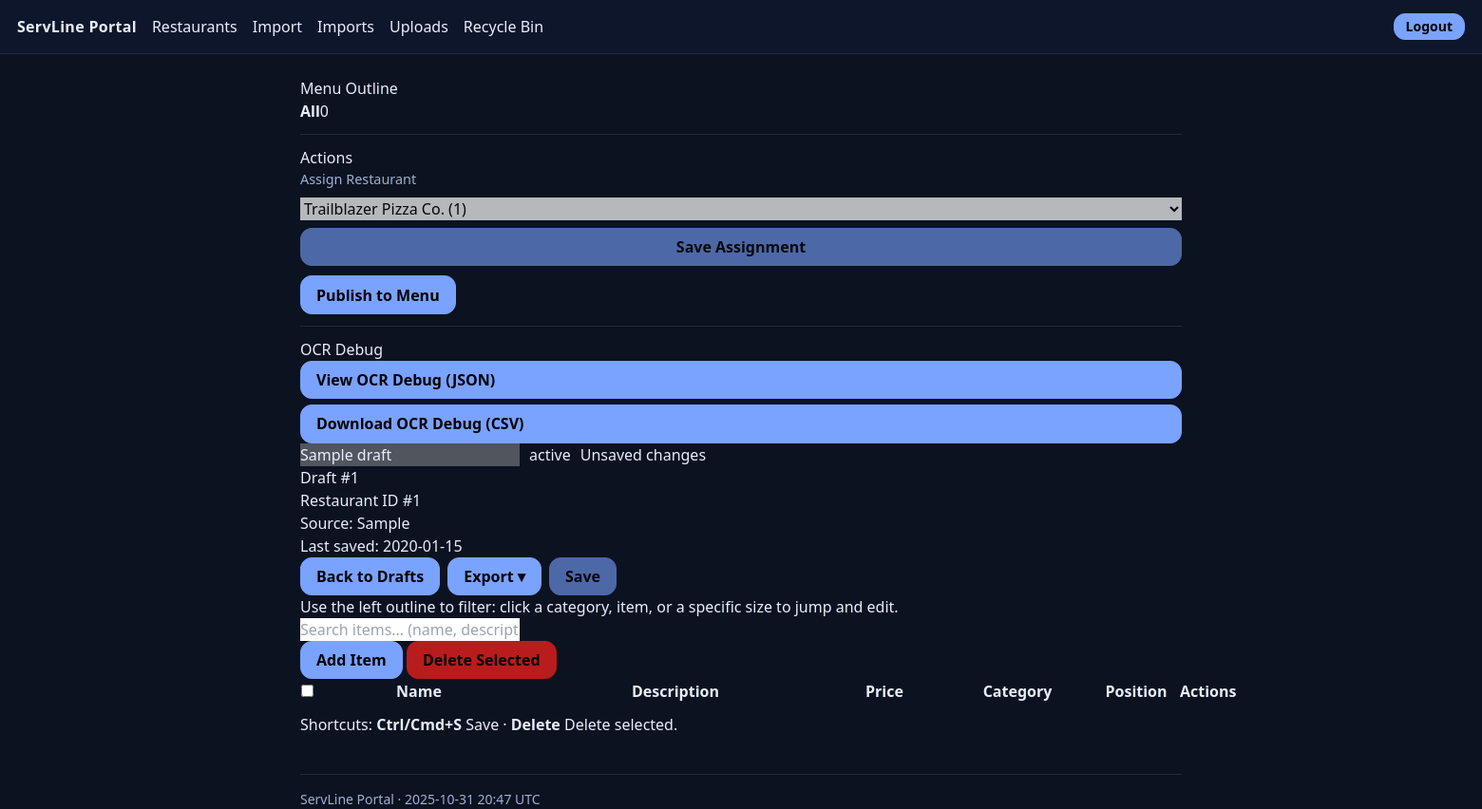
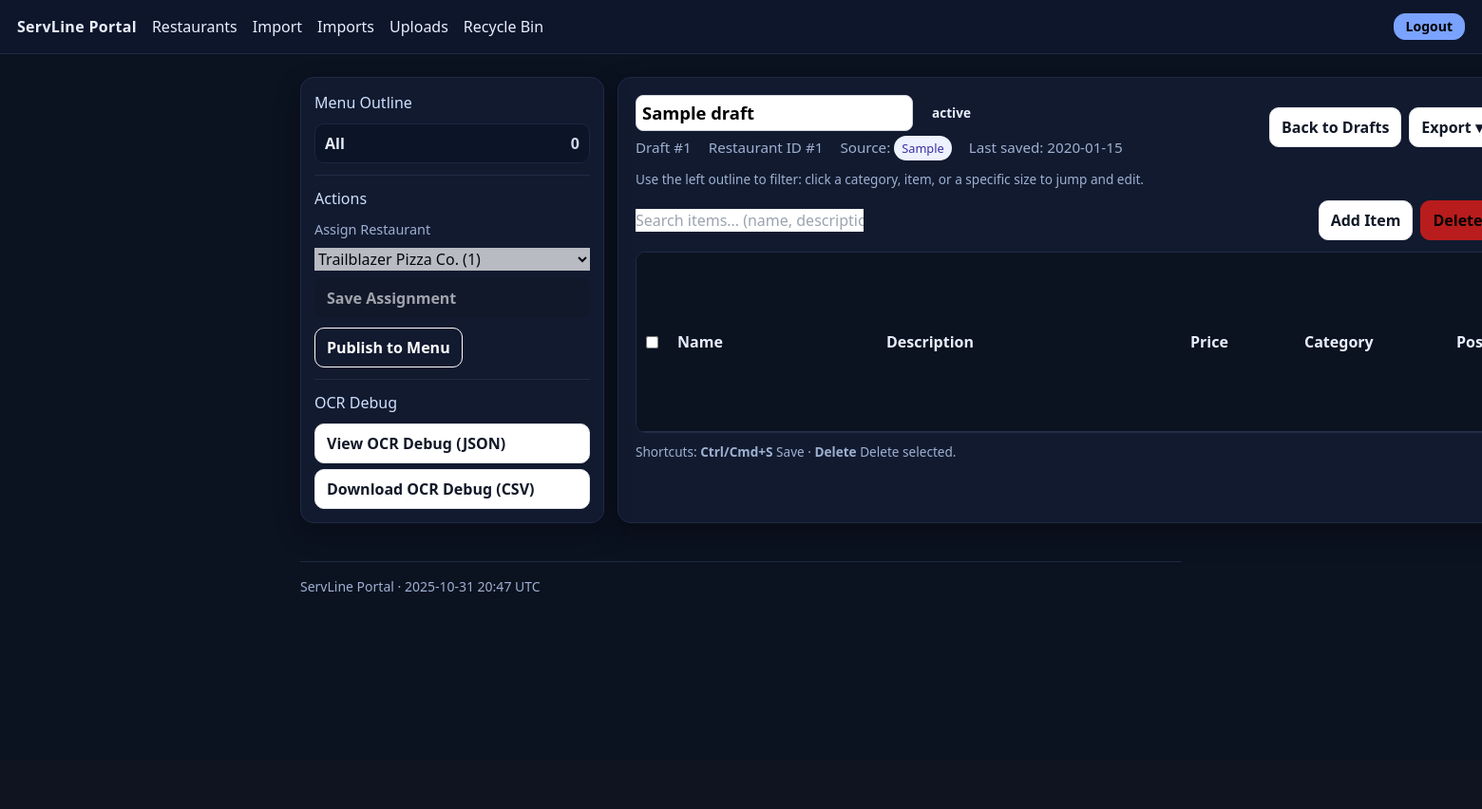
Before and after one commit to jarrodhurteau/ServLine, a Flask app: page /drafts/1/edit in a window 1560 px wide; the page is wider, and only the part inside the window is pictured. Shown: that part at 95% size. After the commit the page ends 623 px from the top of that part, so only its background shows below. Run offline with Flask 3, Linux system fonts and the light colour scheme; the visitor is signed in with stand-in values (Sample User, id 1); data comes from the database, SQL or seed files in the repository; tables that the repository leaves empty hold one stand-in row (values such as "Sample post"); lists and menus that the app fills with data are empty; parts of the project's set-up code (start-up, migrations or seed data) failed here and were passed over; some libraries are stand-ins or nearby versions.

Commit message:
Day 19 (2b): Ensure app.css loads after inline styles; apply editor control normalization

```diff
--- a/portal/static/css/app.css
+++ b/portal/static/css/app.css
@@ -3,6 +3,8 @@
   --bg:#0b1220; --panel:#0e1729; --ink:#e8eefc; --muted:#9fb0d1; --line:#1f2a44;
   --brand:#2563eb; --ok:#10b981; --warn:#f59e0b; --err:#ef4444;
 }
+
+/* Layout */
 .draft-editor-page .layout{display:grid;grid-template-columns:320px 1fr;gap:14px}
 .draft-editor-page .sidebar{background:var(--panel);border:1px solid var(--line);border-radius:14px;padding:14px;box-shadow:0 10px 28px rgba(0,0,0,.25);color:var(--ink);position:sticky;top:16px;height:fit-content}
 .draft-editor-page .sidebar h3{margin:0 0 10px;font-size:1rem;color:#cfe0ff}
@@ -22,29 +24,37 @@
 .draft-editor-page .draft-editor{background:var(--panel);color:var(--ink);border:1px solid var(--line);border-radius:14px;padding:18px;box-shadow:0 10px 28px rgba(0,0,0,.35)}
 .draft-editor-page .page-header{display:flex;align-items:center;justify-content:space-between;gap:12px;margin-bottom:12px;flex-wrap:wrap}
 .draft-editor-page .meta{display:flex;gap:18px;color:var(--muted);font-size:.95rem;margin-top:6px;flex-wrap:wrap}
+
+/* Status + buttons */
 .draft-editor-page .status-pill{display:inline-block;padding:4px 10px;border-radius:999px;font-weight:600;font-size:.85rem}
 .draft-editor-page .status-editing{background:#e0f2fe;color:#075985}
 .draft-editor-page .status-submitted{background:#fef3c7;color:#92400e}
 .draft-editor-page .status-approved{background:#dcfce7;color:#065f46}
 .draft-editor-page .status-rejected{background:#fee2e2;color:#991b1b}
 .draft-editor-page .status-archived{background:#e5e7eb;color:#374151}
+
 .draft-editor-page .title-input{font-size:1.15rem;font-weight:700;background:#fff;color:#000;border:1px solid #d1d5db;border-radius:8px;padding:4px 6px;outline:none}
+
 .draft-editor-page .toolbar{display:flex;align-items:center;gap:8px;margin:12px 0;flex-wrap:wrap}
 .draft-editor-page .toolbar .spacer{flex:1}
+
 .draft-editor-page .btn{display:inline-flex;align-items:center;gap:6px;padding:8px 12px;border-radius:10px;border:1px solid #e5e7eb;background:#fff;color:#111827;text-decoration:none;cursor:pointer}
 .draft-editor-page .btn:hover{background:#f3f4f6}
 .draft-editor-page .btn-primary{background:var(--brand);color:#fff;border-color:var(--brand)}
 .draft-editor-page .btn-primary:hover{background:#1d4ed8}
 .draft-editor-page .btn-secondary{background:#111827;color:#fff;border-color:#111827}
 .draft-editor-page .btn-success{background:var(--ok);color:#fff;border-color:var(--ok)}
-.draft-editor-page .btn-danger{background:var(--err);color:#fff;border-color:var(--err)}
+.draft-editor-page .btn-danger{background:#b91c1c;color:#000;border-color:#b91c1c}
+.draft-editor-page .btn-danger:hover{background:#991b1b;color:#000}
 .draft-editor-page .btn:disabled{opacity:.6;cursor:not-allowed}
 .draft-editor-page .badge{padding:4px 8px;border-radius:999px;background:#eef2ff;color:#3730a3;font-size:.8rem}
 .draft-editor-page .dirty{display:none;margin-left:8px}
+
+/* Table */
 .draft-editor-page .table-wrap{overflow:auto;border:1px solid var(--line);border-radius:10px}
 .draft-editor-page table.editor{width:100%;border-collapse:separate;border-spacing:0}
 
-/* === Step 1: WRAPPING FIX (no truncation anywhere in editor) =========== */
+/* Wrap content in all cells */
 .draft-editor-page table.editor thead th,
 .draft-editor-page table.editor tbody td {
   white-space: normal !important;
@@ -54,31 +64,61 @@
   overflow-wrap: anywhere;
 }
 
-.draft-editor-page table.editor thead th{position:sticky;top:0;background:#0b1220;color:#e8eefc;font-weight:700;padding:10px;border-bottom:1px solid #24304d;text-align:left}
-.draft-editor-page table.editor tbody td{padding:8px;border-bottom:1px solid #18233c;vertical-align:top}
+.draft-editor-page table.editor thead th{
+  position:sticky;top:0;background:#0b1220;color:#e8eefc;font-weight:700;
+  padding:10px;border-bottom:1px solid #24304d;text-align:left
+}
+.draft-editor-page table.editor tbody td{
+  padding:8px;border-bottom:1px solid #18233c;vertical-align:top
+}
 .draft-editor-page table.editor tbody tr:nth-child(odd){background:#0f1a2e}
 .draft-editor-page table.editor tbody tr:nth-child(even){background:#0b1527}
 
-.draft-editor-page .cell-input,
-.draft-editor-page .cell-textarea,
-.draft-editor-page .title-input,
-.draft-editor-page input[type="text"],
-.draft-editor-page textarea {
-  background:#fff!important; color:#000!important; border:1px solid #d1d5db; border-radius:8px;
+/* Inputs & Textareas inside the table — normalize completely */
+.draft-editor-page table.editor input,
+.draft-editor-page table.editor textarea,
+.draft-editor-page table.editor select {
+  display:block;
+  width:100%;
+  box-sizing:border-box;
+  margin:0;
+  background:#fff !important;
+  color:#000 !important;
+  border:1px solid #d1d5db;
+  border-radius:8px;
+  font-size:.95rem;
+  line-height:1.35;
+  padding:6px 8px;
 }
 
-.draft-editor-page .name-input{width:100%;min-width:220px}
-.draft-editor-page .desc-text{width:100%;min-height:42px;resize:vertical;line-height:1.35}
-.draft-editor-page .cell-price{width:120px}
-.draft-editor-page .cell-number{width:90px}
+/* Specific widths for narrower columns */
+.draft-editor-page .cell-price{max-width:140px}
+.draft-editor-page .cell-number{max-width:110px}
 .draft-editor-page .row-actions{display:flex;gap:6px}
+
+/* Textareas behavior */
+.draft-editor-page .desc-text{
+  min-height:42px;
+  resize:vertical;
+  overflow:hidden; /* autosize removes scrollbars */
+}
+.draft-editor-page .name-text{
+  min-height:36px;
+  resize:vertical;
+  overflow:hidden;
+}
+
+/* Confidence badges */
 .draft-editor-page .conf-badge{display:inline-block;padding:2px 6px;border-radius:999px;font-size:.72rem;font-weight:700;margin-left:6px}
 .draft-editor-page .conf-high{background:rgba(16,185,129,.18);color:#16a34a;border:1px solid rgba(16,185,129,.35)}
 .draft-editor-page .conf-med{background:rgba(245,158,11,.18);color:#d97706;border:1px solid rgba(245,158,11,.35)}
 .draft-editor-page .conf-low{background:rgba(239,68,68,.18);color:#dc2626;border:1px solid rgba(239,68,68,.35)}
+
+/* Banners & toast */
 .draft-editor-page .toast{position:fixed;right:16px;bottom:16px;background:#111827;color:#fff;padding:12px 14px;border-radius:10px;box-shadow:0 10px 26px rgba(0,0,0,.25);display:none;z-index:1000}
 .draft-editor-page .error-banner{background:#fef2f2;color:#991b1b;border:1px solid #fecaca;padding:10px 12px;border-radius:10px;margin:10px 0;display:none}
 .draft-editor-page .success-banner{background:#ecfdf5;color:#065f46;border:1px solid #a7f3d0;padding:10px 12px;border-radius:10px;margin:10px 0;display:none}
+
 .draft-editor-page .search{min-width:240px}
 .draft-editor-page details.export{position:relative}
 .draft-editor-page details.export summary{list-style:none;cursor:pointer;user-select:none}
@@ -87,7 +127,10 @@
 .draft-editor-page details.export .menu button{width:100%;text-align:left;background:none;border:none;padding:8px 10px;border-radius:8px;cursor:pointer;color:#111827;text-decoration:none;display:block}
 .draft-editor-page details.export .menu a:hover,
 .draft-editor-page details.export .menu button:hover{background:#f3f4f6}
+
 .draft-editor-page .row-focus{outline:2px solid #60a5fa; outline-offset:-2px}
+
+/* Responsive */
 @media (max-width: 1060px){
   .draft-editor-page .layout{grid-template-columns:1fr}
   .draft-editor-page .sidebar{position:static}
--- a/portal/templates/base.html
+++ b/portal/templates/base.html
@@ -104,6 +104,9 @@
       .flash-enter-active { opacity:1; transform:translateY(0); transition:all .25s ease; }
     </style>
 
+    <!-- IMPORTANT: Load app.css AFTER inline <style> so it can override -->
+    <link rel="stylesheet" href="{{ url_for('static', filename='css/app.css') }}?v=2">
+
     {% block head %}{% endblock %}
   </head>
   <body class="bg-bg text-ink">
```
